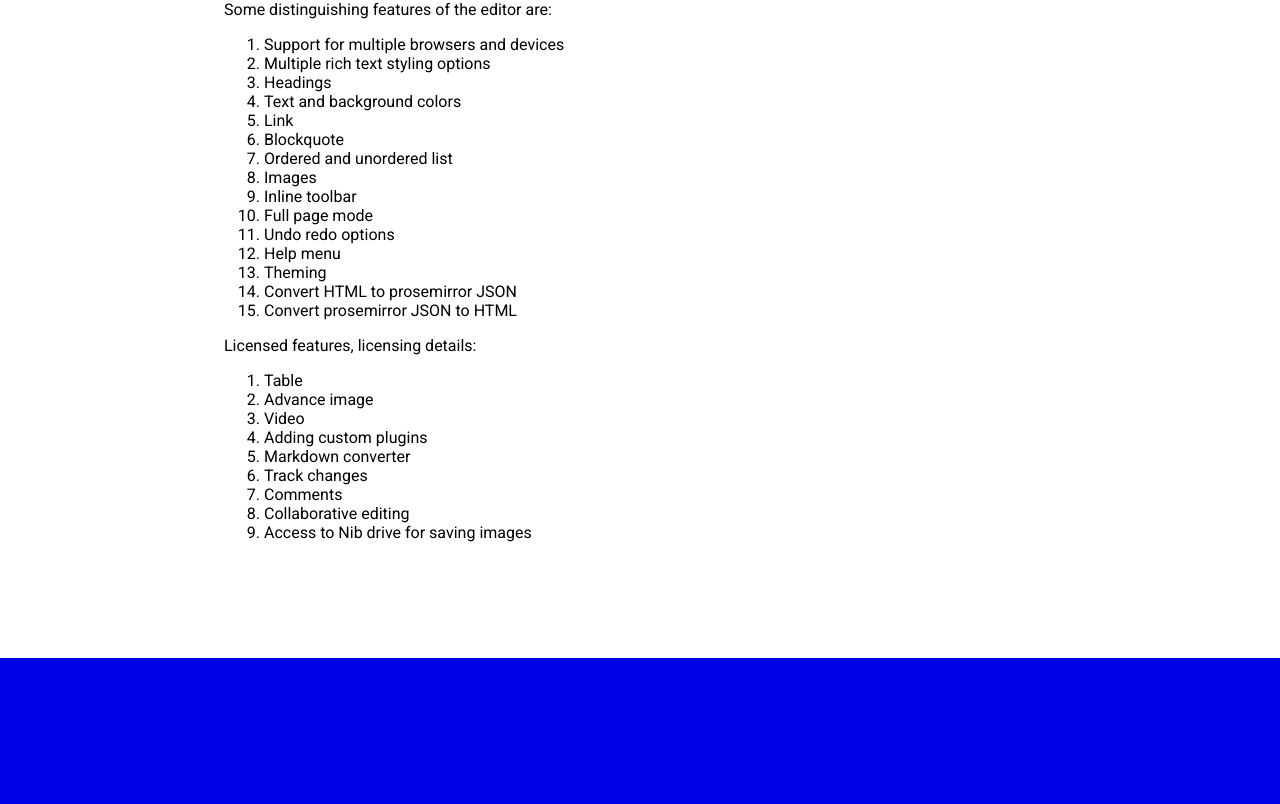
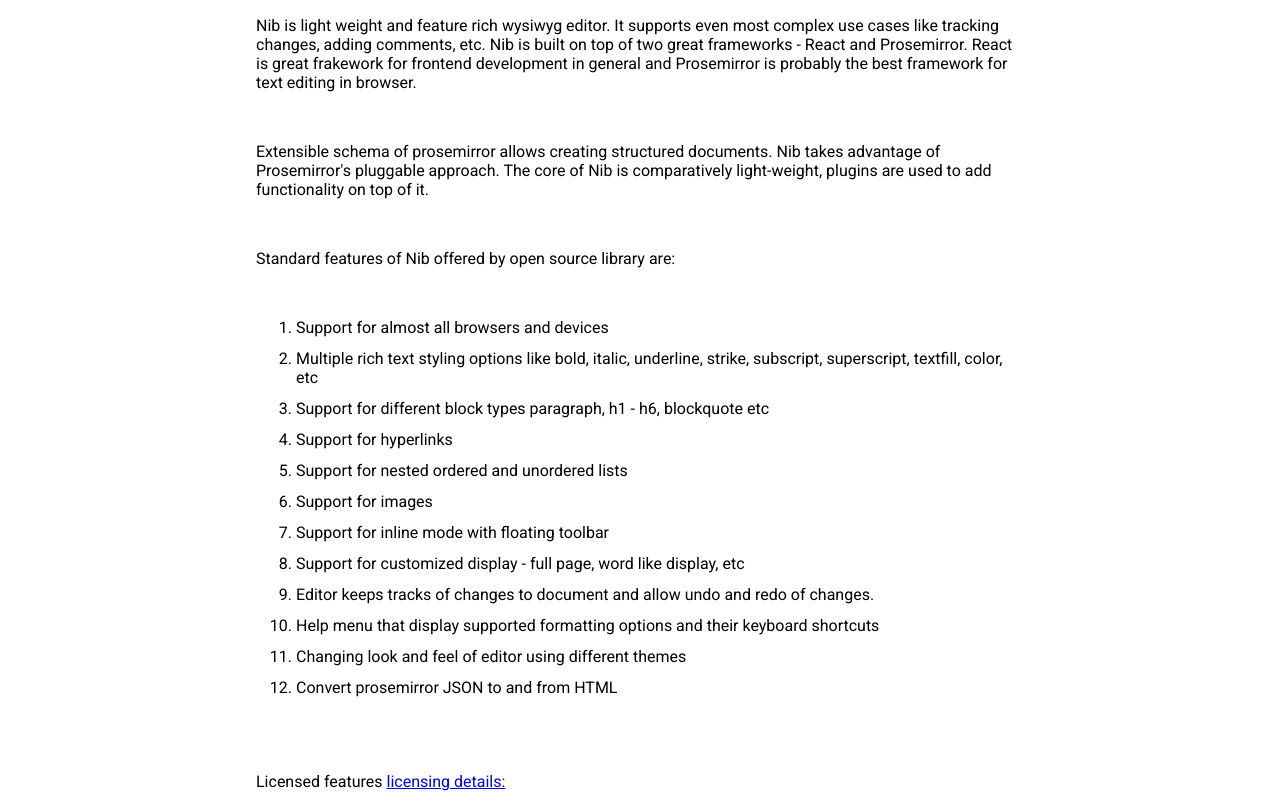
Before and after one commit to nib-edit/Nib-docs, a Next.js app: page /features in a window 1280 px wide. Shown: the part 175-979 px from the top of the page. Built offline with nearby package versions, Linux system fonts and the light colour scheme.

Commit message:
Adding list of features.

```diff
--- a/pages/features.tsx
+++ b/pages/features.tsx
@@ -2,6 +2,7 @@
 
 import Header from '../components/Header';
 import Footer from '../components/Footer';
+import Link from 'next/link';
 
 export default () => {
   return (
@@ -9,35 +10,77 @@
       <Header />
 
       <main className="main-section">
-        Some distinguishing features of the editor are:
+        <p>
+          Nib is light weight and feature rich wysiwyg editor. It supports even
+          most complex use cases like tracking changes, adding comments, etc.
+          Nib is built on top of two great frameworks - React and Prosemirror.
+          React is great frakework for frontend development in general and
+          Prosemirror is probably the best framework for text editing in
+          browser.
+        </p>
+        <p>
+          Extensible schema of prosemirror allows creating structured documents.
+          Nib takes advantage of Prosemirror's pluggable approach. The core of
+          Nib is comparatively light-weight, plugins are used to add
+          functionality on top of it.
+        </p>
+        <p>Standard features of Nib offered by open source library are:</p>
         <ol>
-          <li>Support for multiple browsers and devices</li>
-          <li>Multiple rich text styling options</li>
-          <li>Headings</li>
-          <li>Text and background colors</li>
-          <li>Link</li>
-          <li>Blockquote</li>
-          <li>Ordered and unordered list</li>
-          <li>Images</li>
-          <li>Inline toolbar</li>
-          <li>Full page mode</li>
-          <li>Undo redo options</li>
-          <li>Help menu</li>
-          <li>Theming</li>
-          <li>Convert HTML to prosemirror JSON</li>
-          <li>Convert prosemirror JSON to HTML</li>
+          <li>Support for almost all browsers and devices</li>
+          <li>
+            Multiple rich text styling options like bold, italic, underline,
+            strike, subscript, superscript, textfill, color, etc
+          </li>
+          <li>
+            Support for different block types paragraph, h1 - h6, blockquote etc
+          </li>
+          <li>Support for hyperlinks</li>
+          <li>Support for nested ordered and unordered lists</li>
+          <li>Support for images</li>
+          <li>Support for inline mode with floating toolbar</li>
+          <li>
+            Support for customized display - full page, word like display, etc
+          </li>
+          <li>
+            Editor keeps tracks of changes to document and allow undo and redo
+            of changes.
+          </li>
+          <li>
+            Help menu that display supported formatting options and their
+            keyboard shortcuts
+          </li>
+          <li>Changing look and feel of editor using different themes</li>
+          <li>Convert prosemirror JSON to and from HTML</li>
         </ol>
-        Licensed features, licensing details:
+
+        <p className="margined-text">
+          Licensed features{' '}
+          <Link href="/license">
+            <a>licensing details:</a>
+          </Link>
+        </p>
+
         <ol>
-          <li>Table</li>
-          <li>Advance image</li>
-          <li>Video</li>
-          <li>Adding custom plugins</li>
-          <li>Markdown converter</li>
-          <li>Track changes</li>
-          <li>Comments</li>
-          <li>Collaborative editing</li>
-          <li>Access to Nib drive for saving images</li>
+          <li>
+            Table with advance options like add/remove column/row, resize
+            columns, etc
+          </li>
+          <li>
+            Advance images with options like wrapping, aligning, re-sizing or
+            linking images
+          </li>
+          <li>
+            Support for displaying video from sources like Youtube or Vimeo
+          </li>
+          <li>Flexibility to add own plugin</li>
+          <li>Convert prosemirror JSON to and from markdown</li>
+          <li>
+            Track changes make of document along with any metadata saved about
+            the change like username, timestamp, etc
+          </li>
+          <li>Adding / editing comments to document</li>
+          <li>Collaborative editing with multiple users on same document</li>
+          <li>Access to Nib drive on AWS for saving images</li>
         </ol>
       </main>
 
@@ -48,19 +91,17 @@
           margin: 0 auto;
           padding-top: 100px;
           padding-bottom: 100px;
-          width: 65%;
+          width: 60%;
         }
-        h2 {
-          font-size: 18px;
-          font-weight: 400;
-          margin: 20px 0;
-        }
-        .main-section > div:not(:first-of-type) {
-          margin-top: 75px;
+        li {
+          margin: 12px 0;
         }
         p {
           font-size: 16px;
-          margin: 20px 0;
+          margin-bottom: 50px;
+        }
+        .margined-text {
+          margin: 75px 0 50px;
         }
       `}</style>
     </>
```
Also changed, not shown: pages/index.tsx (+5 -3 lines).
